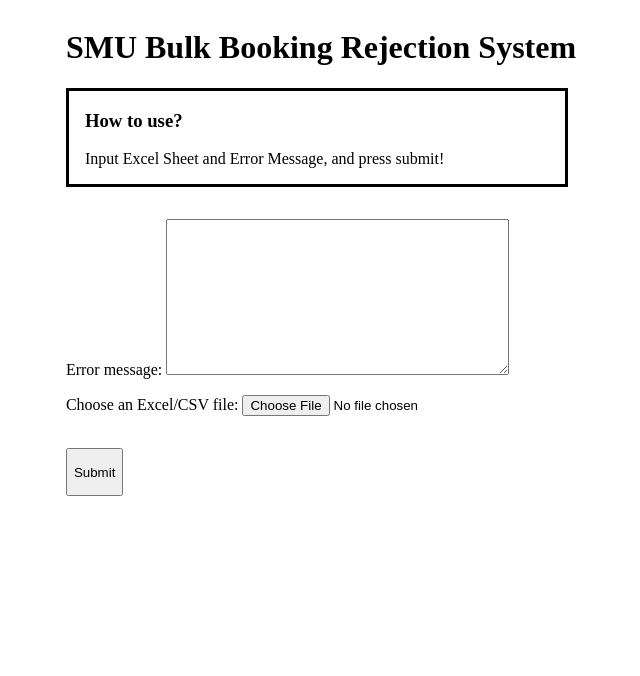
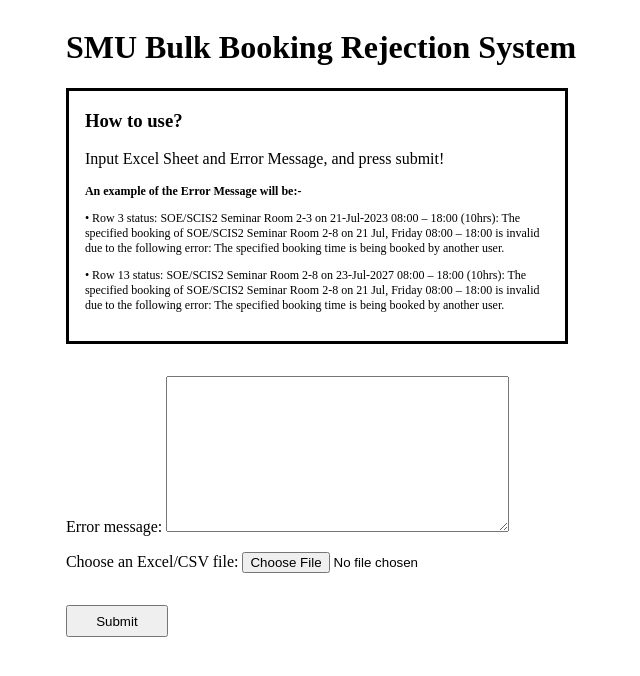
Before and after one commit to yaolongt/smua-bulk-booking-rejection, a Django app: page / in a window 1280 px wide. Shown: the top 676 px of the page, without its empty margins (319-959 px from the left). Run offline with Django 4.2, Linux system fonts and the light colour scheme.

Commit message:
added example on the error message

```diff
--- a/smua_fa/templates/home.html
+++ b/smua_fa/templates/home.html
@@ -5,11 +5,16 @@
   <body>
     <div style="display: flex; flex-direction: column; align-items:center;">
       <div>
-        <div style="margin-bottom:2rem;">
+        <div style="margin-bottom:2rem">
           <h1>SMU Bulk Booking Rejection System</h1>
-          <div style="border-style:solid; width:30rem; padding-left:1rem">
+          <div style="border-style:solid; width:30rem; padding:0 0 1rem 1rem">
             <h3>How to use?</h3>
             <p>Input Excel Sheet and Error Message, and press submit!</p>
+            <div style="width:95%">
+              <p style="font-weight:bold; font-size:12px">An example of the Error Message will be:-</p>
+              <p style="font-size:12px">• Row 3 status: SOE/SCIS2 Seminar Room 2-3 on 21-Jul-2023 08:00 – 18:00 (10hrs): The specified booking of SOE/SCIS2 Seminar Room 2-8 on 21 Jul, Friday 08:00 – 18:00 is invalid due to the following error: The specified booking time is being booked by another user.</p>
+              <p style="font-size:12px">• Row 13 status: SOE/SCIS2 Seminar Room 2-8 on 23-Jul-2027 08:00 – 18:00 (10hrs): The specified booking of SOE/SCIS2 Seminar Room 2-8 on 21 Jul, Friday 08:00 – 18:00 is invalid due to the following error: The specified booking time is being booked by another user.</p>
+            </div>
           </div>
         </div>
 
@@ -23,7 +28,7 @@
               <a>Choose an Excel/CSV file: </a>
               {{ input_form.file }}
             </div>
-            <button type="submit" style="margin: 2rem 0 2rem; height: 3rem; width: auto;" id="submitButton" onclick="downloadFiles()">Submit</button>
+            <button type="submit" style="margin: 2rem 0 2rem; height: 2rem; width: 20%" id="submitButton" onclick="downloadFiles()">Submit</button>
         </form>
       </div>
 
```
